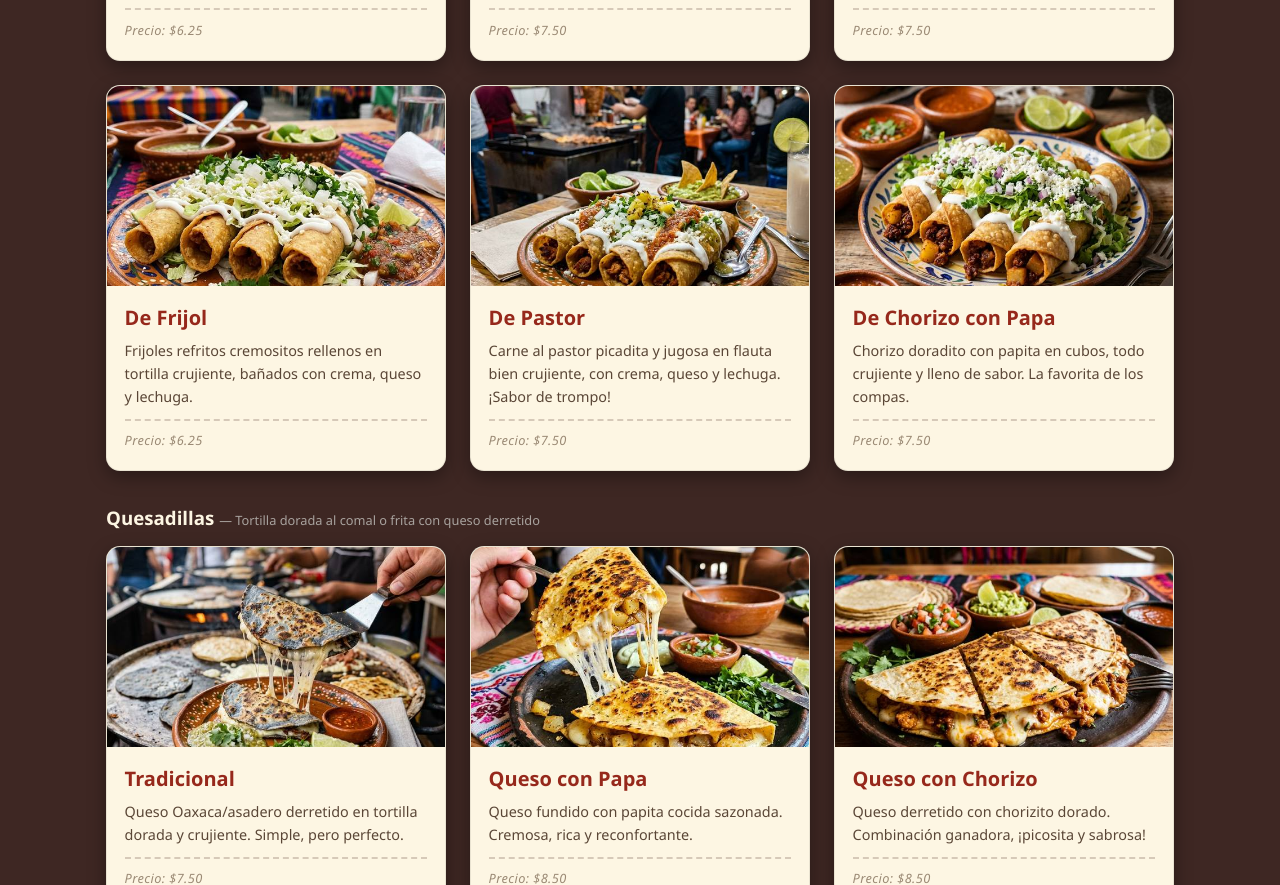
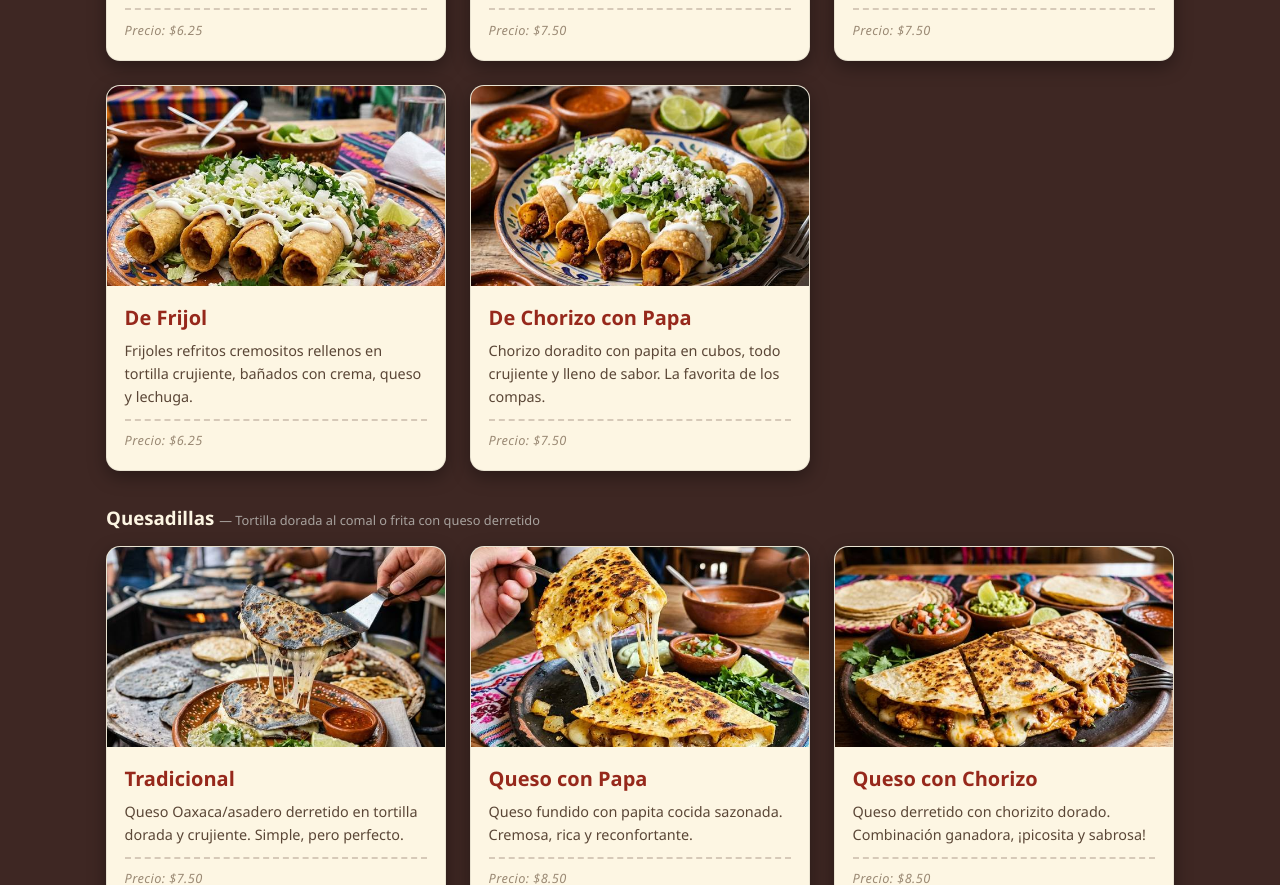
Before and after one commit to peter-cyber13/tacos-el-compa, a plain HTML site: page menu/index.html in a window 1280 px wide. Shown: the part 3102-3987 px from the top of the page. Drawn offline with Linux system fonts and the light colour scheme.

Commit message:
Quitar Flautas de Pastor del menú; mantener tacos y sopes

```diff
--- a/menu/index.html
+++ b/menu/index.html
@@ -378,10 +378,6 @@
       <div class="info"><h3>De Frijol</h3><p>Frijoles refritos cremositos rellenos en tortilla crujiente, bañados con crema, queso y lechuga.</p><div class="price-tag">Precio: $6.25</div></div>
     </article>
     <article class="dish">
-      <img src="img/flautas-pastor.jpg" alt="Flautas de Pastor" loading="lazy">
-      <div class="info"><h3>De Pastor</h3><p>Carne al pastor picadita y jugosa en flauta bien crujiente, con crema, queso y lechuga. ¡Sabor de trompo!</p><div class="price-tag">Precio: $7.50</div></div>
-    </article>
-    <article class="dish">
       <img src="img/flautas-chorizo-papa.jpg" alt="Flautas de Chorizo con Papa" loading="lazy">
       <div class="info"><h3>De Chorizo con Papa</h3><p>Chorizo doradito con papita en cubos, todo crujiente y lleno de sabor. La favorita de los compas.</p><div class="price-tag">Precio: $7.50</div></div>
     </article>
```
